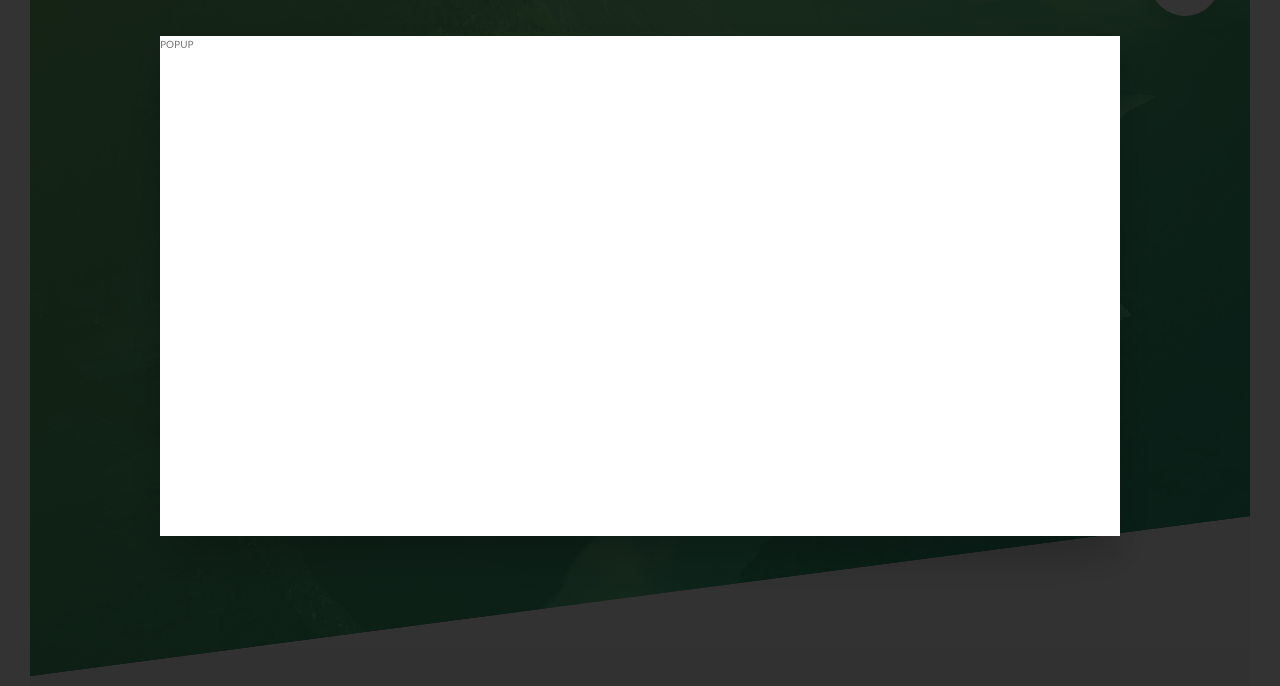
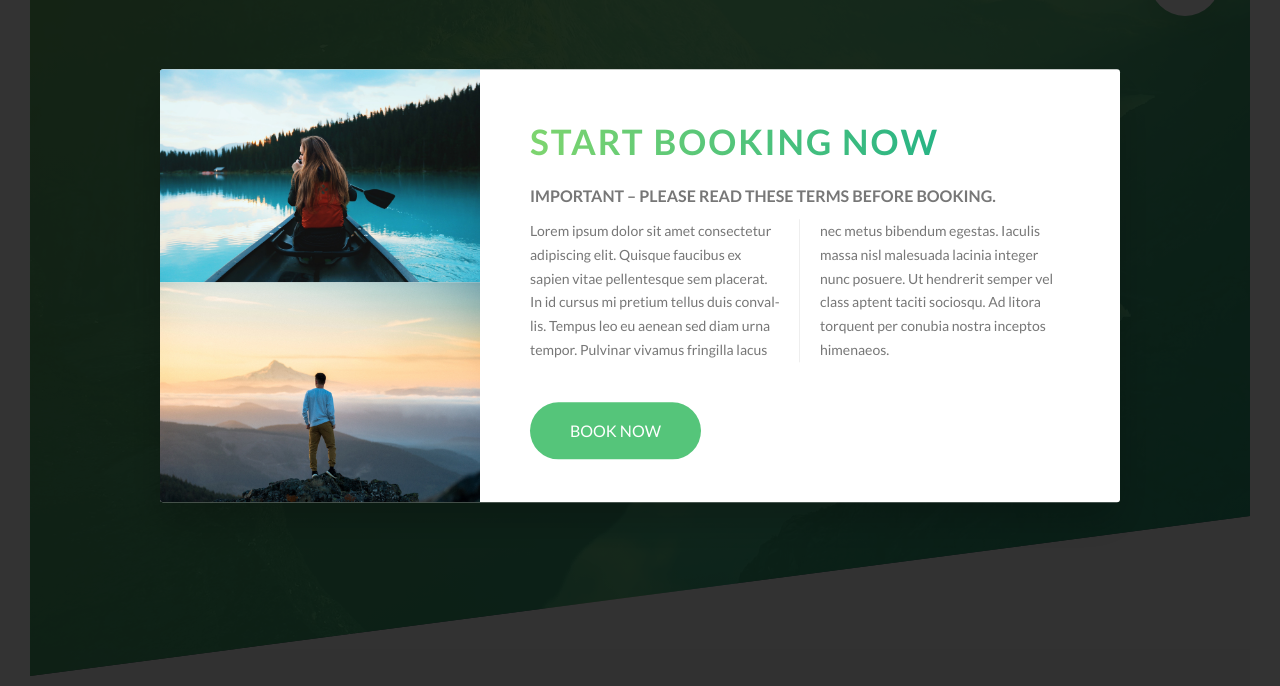
Before and after one commit to leetrent/advanced-css-2025, a website: page Natours/index.html in a window 1280 px wide. Shown: the part 114-800 px from the top of the page. Drawn offline with Linux system fonts and the light colour scheme.

Commit message:
Added and styled content for popup

```diff
--- a/Natours/index.html
+++ b/Natours/index.html
@@ -300,7 +300,18 @@
             </div>
         </footer>
         <div class="popup">
-            <div class="popup__content">POPUP</div>
+            <div class="popup__content">
+                <div class="popup__left">
+                    <img src="img/nat-8.jpg" alt="Tour Photo" class="popup__img">
+                    <img src="img/nat-9.jpg" alt="Tour Photo" class="popup__img">
+                </div>
+                <div class="popup__right">
+                    <h2 class="heading-secondary u-margin-bottom-small">Start booking now</h2>
+                    <h3 class="heading-tertiary u-margin-bottom-small">Important &ndash; Please read these terms before booking.</h3>
+                    <p class="popup__text">Lorem ipsum dolor sit amet consectetur adipiscing elit. Quisque faucibus ex sapien vitae pellentesque sem placerat. In id cursus mi pretium tellus duis convallis. Tempus leo eu aenean sed diam urna tempor. Pulvinar vivamus fringilla lacus nec metus bibendum egestas. Iaculis massa nisl malesuada lacinia integer nunc posuere. Ut hendrerit semper vel class aptent taciti sociosqu. Ad litora torquent per conubia nostra inceptos himenaeos.</p>
+                    <a href="#" class="btn btn--green">Book now</a>
+                </div>
+            </div>
         </div>
         <section class="grid-test">
             <div class="row">
--- a/Natours/sass/components/_popup.scss
+++ b/Natours/sass/components/_popup.scss
@@ -13,9 +13,49 @@
     &__content {
         @include mix.absCenter;
         width: 75%;
-        height: 50rem;
         background-color: vars.$color-white;
         box-shadow: 0 2rem 4rem rgba(vars.$color-black, 0.2);
+        border-radius: 3px;
+        display: table;
+        overflow:hidden;
     }
 
+    &__left {
+        width: 33.3333333333%;
+        display: table-cell;
+        vertical-align: middle;
+    }
+
+    &__right {
+        width: 66.6666666667%;
+        display: table-cell;
+        vertical-align: middle;
+        padding: 3rem 5rem;
+    }
+
+    &__img {
+        display: block;
+        width: 100%;
+
+    }
+
+    &__text {
+        font-size: 1.4rem;
+        margin-bottom: 4rem;
+
+        -moz-column-count: 2;
+        -moz-column-gap: 4rem;
+        -moz-column-rule: 1px solid vars.$color-grey-light-2;
+
+        column-count: 2;
+        column-gap: 4rem;
+        column-rule: 1px solid vars.$color-grey-light-2;
+
+        -moz-hyphens:auto;
+        -ms-hyphens:auto;
+        -webkit-hyphens:auto;
+        hyphens:auto;
+
+
+    }
 }
```
Also changed, not shown: Natours/css/style.css, 1 other file.
